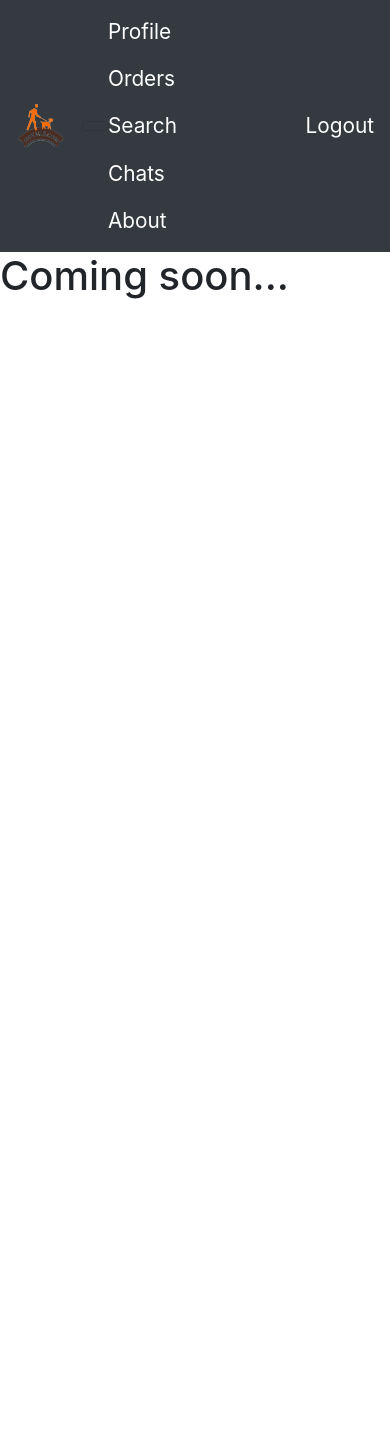
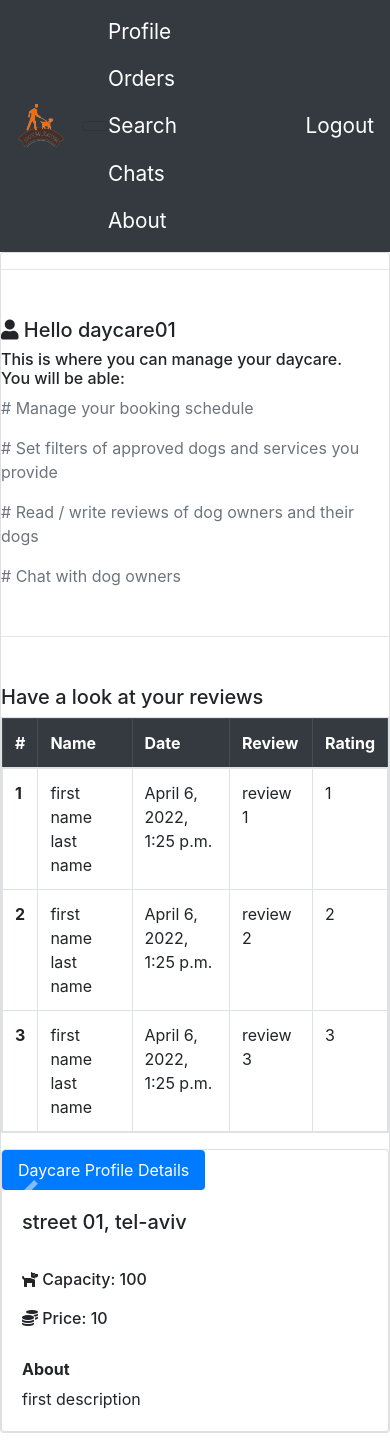
Before and after one commit to redhat-beyond/Hotails, a Django app: page /homepage/ in a window 390 px wide. Before the commit the page ends 299 px from the top, so only its background shows below. Run offline with Django 4.2, Linux system fonts and the light colour scheme; a user stored in the database is signed in; data comes from the database, SQL or seed files in the repository.

Commit message:
Adding Homepage for daycare user
The Homepage is the page that a daycare owner who is already connected to the site, or one who arrives after logging in, reaches.
This page shows the the full details of the daycare, and in addition shows him all the reviews written about his daycare.

Signed-off-by: Erez Cohen <erez6356458@gmail.com>

```diff
--- /dev/null
+++ b/daycare/templates/daycare/daycare-homepage.html
@@ -0,0 +1,132 @@
+{% extends "main/base_template.html" %}
+
+{% block stylesheets %}
+  <link rel="stylesheet" href="https://use.fontawesome.com/releases/v5.7.0/css/all.css"
+        integrity="sha384-lZN37f5QGtY3VHgisS14W3ExzMWZxybE1SJSEsQp9S+oqd12jhcu+A56Ebc1zFSJ" crossorigin="anonymous">
+  <script src="https://cdn.jsdelivr.net/npm/jquery@3.6.0/dist/jquery.slim.min.js"></script>
+  <script src="https://cdn.jsdelivr.net/npm/popper.js@1.16.1/dist/umd/popper.min.js"></script>
+  <script src="https://cdn.jsdelivr.net/npm/bootstrap@4.6.1/dist/js/bootstrap.bundle.min.js"></script>
+  <style>
+  /* Make the image fully responsive */
+.img {
+    float: left;
+    width:  100px;
+    height: 100px;
+    object-fit:cover;
+}
+  </style>
+{% endblock %}
+
+{% block content %}
+  <div class="card mb-2">
+    <div class="row row-cols-md-2">
+      <div class="col-md-7">
+        <hr>
+        <div class="mt-5 mb-5">
+          <h5> <i class="fas fa-user"></i> Hello {{ daycare.name }}</h5>
+          <h6>This is where you can manage your daycare.
+            <br> You will be able:</h6>
+          <p class="text-muted"># Manage your booking schedule</p>
+           <p class="text-muted"># Set filters of approved dogs and services you provide</p>
+           <p class="text-muted"># Read / write reviews of dog owners and their dogs</p>
+           <p class="text-muted"># Chat with dog owners</p>
+        </div>
+        <hr>
+        <div class="mt-5">
+          <h5>Have a look at your reviews</h5>
+          <table class="table table-hover table-bordered table-responsive">
+            <thead class="table-dark">
+            <tr>
+              <th scope="col">#</th>
+              <th scope="col">Name</th>
+              <th scope="col">Date</th>
+              <th scope="col">Review</th>
+              <th scope="col">Rating</th>
+            </tr>
+            </thead>
+            <tbody>
+            {% for review in reviews %}
+            <tr>
+              <th scope="row">{{ forloop.counter }}</th>
+              <td>{{ review.dogowner_id }}</td>
+              <td>{{ review.creation_date }}</td>
+              <td>{{ review.review }}</td>
+              <td>{{ review.rating }}</td>
+            </tr>
+            {% endfor %}
+            </tbody>
+          </table>
+
+        </div>
+      </div>
+      <div class="col-md-5">
+        <div class="card h-100">
+          <ul class="nav nav-pills" id="myTab" role="tablist">
+            <li class="nav-item">
+              <a class="nav-link active" id="apt-tab-{{daycare.id}}" data-toggle="tab"
+                 href="#apt-{{daycare.id}}" role="tab" aria-controls="apt-{{daycare.id}}"
+                 aria-selected="true">Daycare Profile Details</a>
+            </li>
+          </ul>
+
+          <div class="tab-content" id="card-tab-content">
+            <div class="tab-pane fade show active" id="apt-{{daycare.id}}" role="tabpanel"
+                 aria-labelledby="apt-tab-{{daycare.id}}">
+
+              <div id="imageSlides" class="carousel slide" data-ride="carousel">
+                <!-- Indicators -->
+                <ul class="carousel-indicators">
+                  {% for image in images %}
+                  {% if forloop.counter == 1 %}
+                  <li data-target="#imageSlides" data-slide-to={{image.id}} class="active"></li>
+                  {% else %}
+                  <li data-target="#imageSlides" data-slide-to={{image.id}}></li>
+                  {% endif %}
+                  {% endfor%}
+                </ul>
+
+
+                <!-- The slideshow -->
+                <div class="carousel-inner">
+                  {% for image in images %}
+                  {% if forloop.counter == 1 %}
+                  <div class="carousel-item active">
+                    <img src={{image.url}} class="img-fluid" width="900" height="400">
+                  </div>
+                  {% else %}
+                  <div class="carousel-item">
+                    <img src={{image.url}} class="img-fluid" width="900" height="400">
+                  </div>
+                  {% endif %}
+                  {% endfor %}
+                </div>
+
+                <!-- Left and right controls -->
+                <a class="carousel-control-prev" href="#imageSlides" data-slide="prev">
+                  <span class="carousel-control-prev-icon"></span>
+                </a>
+                <a class="carousel-control-next" href="#imageSlides" data-slide="next">
+                  <span class="carousel-control-next-icon"></span>
+                </a>
+              </div>
+              <div class="card-body">
+                <h5 class="card-title">{{daycare.address}}, {{daycare.city}}</h5>
+                <br>
+                <h6><i class="fas fa-dog"></i> Capacity: {{daycare.capacity}}
+                  <br>
+                  <br>
+                  <i class="fas fa-coins"></i> Price: {{daycare.price_per_day}}
+                </h6>
+                <br>
+                <h6><strong>About</strong></h6>
+                <p class="card-text">{{daycare.description}}</p>
+              </div>
+            </div>
+          </div>
+        </div>
+      </div>
+
+    </div>
+        </div>
+
+    {% endblock %}
--- a/daycare/views.py
+++ b/daycare/views.py
@@ -1,3 +1,15 @@
-# from django.shortcuts import render
+from django.shortcuts import render
+from django.contrib.auth.decorators import login_required
+from .models import Image
+from review.models import Review
 
-# Create your views here.
+
+@login_required(login_url='login')
+def daycare_home(request):
+    context = {
+        'daycare': request.user.daycare,
+        'reviews': Review.get_review_by_daycare_id(request.user.daycare.id),
+        'images': Image.get_images_by_daycare_id(request.user.daycare.id)
+    }
+
+    return render(request, 'daycare/daycare-homepage.html', context)
--- a/main/templates/main/base_template.html
+++ b/main/templates/main/base_template.html
@@ -24,7 +24,7 @@
         </button>
             <ul class="navbar-nav mr-auto">
                 {% if request.user.is_authenticated %}
-                    <li class="nav-item"><a class="nav-link text-white" href="">Profile</a></li>
+                    <li class="nav-item"><a class="nav-link text-white" href="/profile">Profile</a></li>
                     <li class="nav-item"><a class="nav-link text-white" href="">Orders</a></li>
                     <li class="nav-item"><a class="nav-link text-white" href="">Search</a></li>
                     <li class="nav-item"><a class="nav-link text-white" href="">Chats</a></li>
--- a/main/views.py
+++ b/main/views.py
@@ -2,18 +2,21 @@ from django.shortcuts import render
 from django.contrib.auth.decorators import login_required
 from django.shortcuts import redirect
 from django.contrib.auth import logout
+from daycare.models import DayCare
+from daycare.views import daycare_home
 
 
 def index(request):
     if request.user.is_authenticated:
-        return redirect(to='homepage')
-
+        if DayCare.objects.filter(user=request.user).exists():
+            return redirect(to='homepage')
     return redirect(to='login')
 
 
 @login_required()
 def homepage(request):
-    return render(request, 'main/homepage.html')
+    if DayCare.objects.filter(user=request.user).exists():
+        return daycare_home(request)
 
 
 def about(request):
```
Also changed, not shown: daycare/test_daycare.py (+26 -0 lines).
